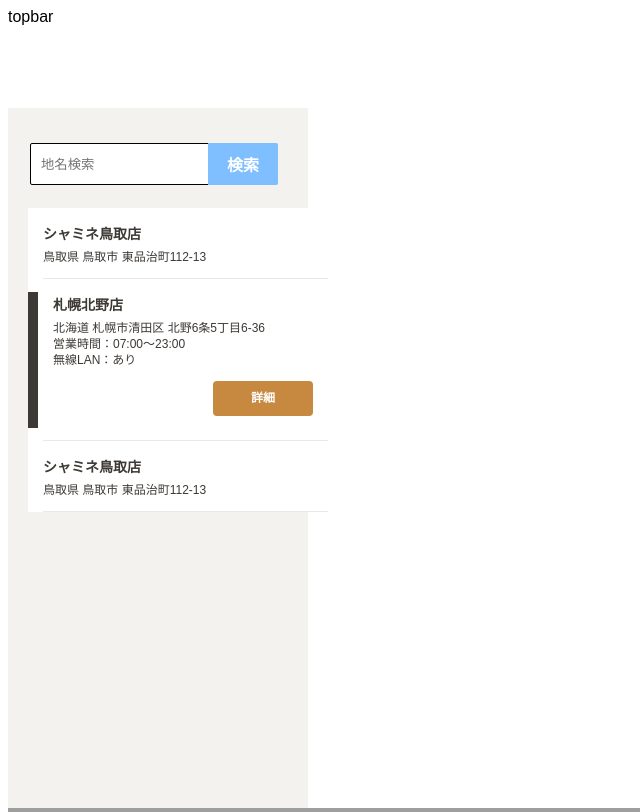
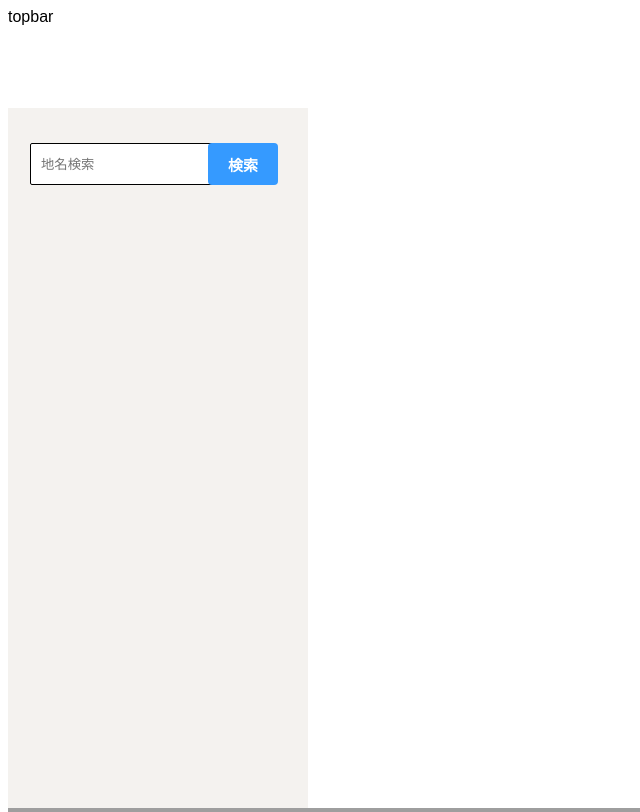
Before and after one commit to tsubasa73/mapProject, a Django app: page /map/window/ in a window 1280 px wide. Shown: the top 812 px of the page, without its empty margins (0-640 px from the left). Run offline with Django 3.2, Linux system fonts and the light colour scheme; some libraries are stand-ins or nearby versions; grey boxes are pictures that could not be loaded.

Commit message:
地名検索機能を追加

```diff
--- a/map/admin.py
+++ b/map/admin.py
@@ -1,6 +1,6 @@
 from django.contrib.gis import admin
-from map.models import Location, Post
+from map.models import Location, Note
 from leaflet.admin import LeafletGeoAdmin
 
 admin.site.register(Location, LeafletGeoAdmin)
-admin.site.register(Post)
+admin.site.register(Note)
--- a/map/views.py
+++ b/map/views.py
@@ -1,14 +1,14 @@
 import json
+
 from django.http import HttpResponse
-from django.views.generic import View, ListView
+from django.views.generic import View, TemplateView, ListView
 from django.contrib.gis.geos import Polygon
 
-from .models import Location, Post
+from .models import Location, Note
 
 
-class Index(ListView):
+class Index(TemplateView):
     template_name = 'map/index.html'
-    model = Location
 
 
 class MapWindow(ListView):
@@ -18,16 +18,20 @@
 
 class AjaxResponse(View):
     template_name = 'map/window.html'
-    model = Location
+    model = Note
 
     def get(self, request):
         if request.is_ajax():
-            ymax = request.GET.get("map_ne_lat")
-            ymin = request.GET.get("map_sw_lat")
-            xmax = request.GET.get("map_ne_lng")
-            xmin = request.GET.get("map_sw_lng")
-            bbox = (xmin, ymin, xmax, ymax)
-            geom = Polygon.from_bbox(bbox)
-            queryset = Location.objects.filter(location__contained=geom)
-            points = [{'lat': obj.location.y, 'lng': obj.location.x} for obj in queryset]
+            y_max = request.GET.get("map_ne_lat")
+            y_min = request.GET.get("map_sw_lat")
+            x_max = request.GET.get("map_ne_lng")
+            x_min = request.GET.get("map_sw_lng")
+            poly = Polygon.from_bbox((x_min, y_min, x_max, y_max))
+
+            queryset = Note.objects.all().select_related('location')
+            points = [{'id': note.id, 'lat': note.location.point.y, 'lng': note.location.point.x,
+                       'address': note.location.address, 'title': note.title,
+                       'post_user': note.post_user.username, 'post_date': f'{note.post_date:%Y/%m/%d %H:%M:%S}'}
+                      for note in queryset if poly.contains(note.location.point)]
+
             return HttpResponse(json.dumps(points))
--- a/static/map/bootstrap/css/mapwindow.css
+++ b/static/map/bootstrap/css/mapwindow.css
@@ -21,8 +21,7 @@
   margin: 0 auto;
 }
 
-.resultContainer {
-  width: 300px;
+.sideContainer {
   font-size: 10px;
   color: #3d3935;
   word-break: normal;
@@ -32,80 +31,23 @@
   outline: 0;
   border: none;
   background: none;
-float: left;
   box-sizing: border-box;
-background-color: #f4f2ef;
   padding: 20px 20px 0;
 }
 
-.resultContents {
+.sideContents {
   width: 260px;
-font-size: 10px;
-color: #3d3935;
-word-break: normal;
   padding: 0;
-margin: 0;
-font-style: normal;
-font-weight: normal;
-outline: 0;
-border: none;
-background: none;
-float: left;
 }
 
 .searchForm {
-  width: 260px;
-color: #3d3935;
-word-break: normal;
   font-size: 120%;
   height: 50px;
-margin: 0;
-font-style: normal;
-font-weight: normal;
-outline: 0;
-border: none;
-background: none;
   padding: 15px 0;
 }
 
-li.item {
-color: #3d3935;
-word-break: normal;
-font-style: normal;
-font-weight: normal;
-outline: 0;
-border: none;
-list-style: none;
-font-size: 100%;
-margin: 0;
-line-height: 1.5;
-padding: 13px 0;
-cursor: pointer;
-background-color: #fff;
-background: url("/static/images/list-border.png") left bottom no-repeat;
-}
-
-li.item.is-selected .detailContainer {
-color: #3d3935;
-word-break: normal;
-list-style: none;
-font-size: 100%;
-line-height: 1.5;
-cursor: default;
-padding: 0;
-font-style: normal;
-font-weight: normal;
-outline: 0;
-border: none;
-background: none;
-margin: 0 15px;
-margin-left: 0;
-border-left: 10px solid #3d3935;
-background-color: #fff;
-}
-
-.resultStores {
-  width: 300px;
+.resultNotes {
+  width: 260px;
   color: #3d3935;
   word-break: normal;
   font-size: 120%;
@@ -120,74 +62,59 @@
   background-color: #fff;
 }
 
-.storeName {
-color: #3d3935;
-word-break: normal;
-list-style: none;
-font-style: normal;
-outline: 0;
-border: none;
+li.item {
+  font-size: 100%;
+  padding: 13px 0;
+  cursor: pointer;
+  background: url("/static/images/list-border.png") left bottom no-repeat;
+}
+
+li.item.selected{
+  cursor: default;
+}
+
+.detailContainer {
+  padding: 0;
   background: none;
+  margin: 0 15px;
+  margin-left: 0;
+}
+
+li.item.selected .detailContainer {
+  border-left: 10px solid #3d3935;
+}
+
+.noteTitle {
   margin: 0;
   font-size: 14px;
-line-height: 1.5;
   font-weight: bold;
   padding: 3px 0 0 15px;
   margin-bottom: 5px;
 }
 
-.storeAddress {
-color: #3d3935;
-word-break: normal;
-list-style: none;
+.noteAddress, .noteDetail {
+  margin: 0;
   padding: 0;
-font-style: normal;
-font-weight: normal;
-outline: 0;
-border: none;
-background: none;
-margin: 0;
   font-size: 12px;
   line-height: 1.33;
   padding-left: 15px;
   margin-bottom: 0;
 }
 
-.storeSearchButtons.is-selected {
-color: #3d3935;
-word-break: normal;
-list-style: none;
+.noteSearchButton {
   font-size: 100%;
-line-height: 1.5;
-cursor: default;
-padding: 0;
-margin: 0;
-font-style: normal;
-font-weight: normal;
-outline: 0;
-border: none;
-background: none;
   overflow: hidden;
   text-align: right;
   letter-spacing: -1em;
-padding-left: 15px;
-display: block;
 }
 
-.storeSearchButtons a {
-word-break: normal;
-list-style: none;
+.noteSearchButton a {
   font-size: 12px;
   text-align: center;
   line-height: 35px;
   cursor: pointer;
   letter-spacing: normal;
-padding: 0;
-margin: 0;
-font-style: normal;
-outline: 0;
   background: none;
-border: 0;
   text-decoration: none;
   display: block;
   width: 100px;
@@ -198,19 +125,18 @@
   border-radius: 4px;
 }
 
-.searchButtonDetail {
+.noteSearchButtonDetail {
   display: inline-block;
   margin-left: 20px;
 }
 
-/*フォーム全体*/
-#form1{
+.placeSearchForm{
   position:relative;/*フォームの相対位置*/
   max-width:270px;/*フォームのサイズ*/
   margin-bottom:10px;/*フォームの下に余白*/
 }
-/*検索ボックス*/
-#sbox{
+
+.placeSearchTextBox{
   position:absolute;/*フォームの絶対位置*/
   left:2px;
   top:0;
@@ -221,18 +147,18 @@
   border-radius:2px;/*検索ボックスの角を丸める*/
   background:#fff;/*検索ボックスの背景カラー*/
  }
-/*検索ボタン*/
-#sbtn{
+
+ .placeSearchButton{
   width:70px;/*検索ボタンの横幅*/
   height:42px;/*検索ボタンの縦幅*/
   position:absolute;/*検索ボタンの絶対位置*/
   right:10px;/*検索ボタンの位置調整*/
   top:0;
   cursor: pointer;
-  border-radius:0 2px 2px 0;/*検索ボタンの角を丸める*/
-  background:#7fbfff;/*検索ボタンの背景カラー*/
+  border-radius:4px;/*検索ボタンの角を丸める*/
+  background:#359aff;/*検索ボタンの背景カラー*/
   border:none;/*検索ボタンの枠線を消す*/
   color:#fff;/*検索ボタンのテキストカラー*/
   font-weight:bold;/*検索ボタンのテキスト太字*/
-  font-size:16px;/*検索ボタンのフォントサイズ*/
+  font-size:15px;/*検索ボタンのフォントサイズ*/
 }
--- a/templates/map/window.html
+++ b/templates/map/window.html
@@ -13,6 +13,7 @@
     <title>GeNote</title>
 
     <script src="https://code.jquery.com/jquery-3.5.1.min.js" integrity="sha256-9/aliU8dGd2tb6OSsuzixeV4y/faTqgFtohetphbbj0=" crossorigin="anonymous"></script>
+    <script type="text/javascript">{% include 'map/mapwindow.js' %}</script>
 
     <!-- Custom CSS -->
     <link href="{% static 'map/bootstrap/css/mapwindow.css' %}" rel="stylesheet">
@@ -22,74 +23,24 @@
     <div id="topbar">topbar</div>
 
     <div id="sidebar">
-    <div class="resultContainer">
-      <div class="resultContents">
+      <div class="sideContainer">
+        <div class="sideContents">
           <div class="searchForm">
-          <form id="form1" action="自分のサイトURL">
-            <input id="sbox" name="placeSearch" type="text" placeholder="地名検索" />
-            <input id="sbtn" type="submit" value="検索" />
+            <form class="placeSearchForm" name="placeSearchForm" onsubmit="return false;">
+              <input class="placeSearchTextBox" id="placeSearchTextBox" type="text" placeholder="地名検索" />
+              <input class="placeSearchButton" id="placeSearchButton" type="submit" value="検索" />
             </form>
           </div>
-        <ul data-component="selectable" class="resultStores js-component" id="list">
-          <li class="item" onclick="setCenter(35.4915466667,134.225983333,1287,0)" data-store_id="1287" data-is_open="0"
-            style="" data-anchor="1287">
-            <div class="detailContainer">
-              <p class="storeName">シャミネ鳥取店</p>
-              <p class="storeAddress">鳥取県 鳥取市 東品治町112-13</p>
-              <div class="detailInfo" style="display: none;">
-                <p class="storeAddress storeDetail">営業時間：07:00～23:00</p>
-                <p class="storeAddress storeDetail">無線LAN：あり</p>
-                <div class="storeSearchButtons" style="display: none;">
-                  <p class="searchButtonDetail"><a onclick="to_detail(1287)">詳細</a></p>
-                </div>
-              </div>
-            </div><a onclick="to_detail(1287)" class="forSp"></a>
-          </li>
-          <li class="item is-selected" onclick="setCenter(43.0137036111,141.456005,1431,0)" data-store_id="1431"
-            data-is_open="0" style="display: list-item;" data-anchor="1431">
-            <div class="detailContainer">
-              <p class="storeName">札幌北野店</p>
-              <p class="storeAddress">北海道 札幌市清田区 北野6条5丁目6-36</p>
-              <div class="detailInfo is-selected" style="display: block;">
-                <p class="storeAddress storeDetail">営業時間：07:00～23:00</p>
-                <p class="storeAddress storeDetail">無線LAN：あり</p>
-                <div class="storeSearchButtons is-selected" style="display: block;">
-                  <p class="searchButtonDetail"><a onclick="to_detail(1431)">詳細</a></p>
-                </div>
-              </div>
-            </div><a onclick="to_detail(1431)" class="forSp"></a>
-          </li>
-          <li class="item" onclick="setCenter(35.4915466667,134.225983333,1287,0)" data-store_id="1287" data-is_open="0"
-            style="" data-anchor="1287">
-            <div class="detailContainer">
-              <p class="storeName">シャミネ鳥取店</p>
-              <p class="storeAddress">鳥取県 鳥取市 東品治町112-13</p>
-              <div class="detailInfo" style="display: none;">
-                <p class="storeAddress storeDetail">営業時間：07:00～23:00</p>
-                <p class="storeAddress storeDetail">無線LAN：あり</p>
-                <div class="storeSearchButtons" style="display: none;">
-                  <p class="searchButtonDetail"><a onclick="to_detail(1287)">詳細</a></p>
-                </div>
-              </div>
-            </div><a onclick="to_detail(1287)" class="forSp"></a>
-          </li>
+          <ul class="resultNotes">
           </ul>
         </div>
       </div>
     </div>
 
     <!-- Map -->
-  <section class="content-section" id="map">
-    <div class="container">
-      <div class="content-section-heading text-center">
-      </div>
-      <section id="contact" class="map">
+    <section class="content">
       <div id="map"></div>
-        <script type="text/javascript">{% include 'map/gmap.js' %}</script>
-        <script async defer
-          src="https://maps.googleapis.com/maps/api/js?key=AIzaSyAm1yjs5Y2hg_6oOWXCQ-Ob1kXc4NThVyY&callback=initMap"></script>
-      </section>
-    </div>
+      <script async defer src="https://maps.googleapis.com/maps/api/js?key=AIzaSyAm1yjs5Y2hg_6oOWXCQ-Ob1kXc4NThVyY&libraries=places&callback=initMap"></script>
     </section>
   </body>
 
```
Also changed, not shown: map/models.py (+7 -4 lines), templates/map/gmap.js (deleted, +0 -174 lines), templates/map/mapwindow.js (added, +308 -0 lines), map/migrations/0003_auto_20210213_1210.py (added), map/migrations/0004_auto_20210213_1311.py (added), map/migrations/0005_auto_20210214_0147.py (added). Lines whose indentation alone changed are shown as unchanged.
